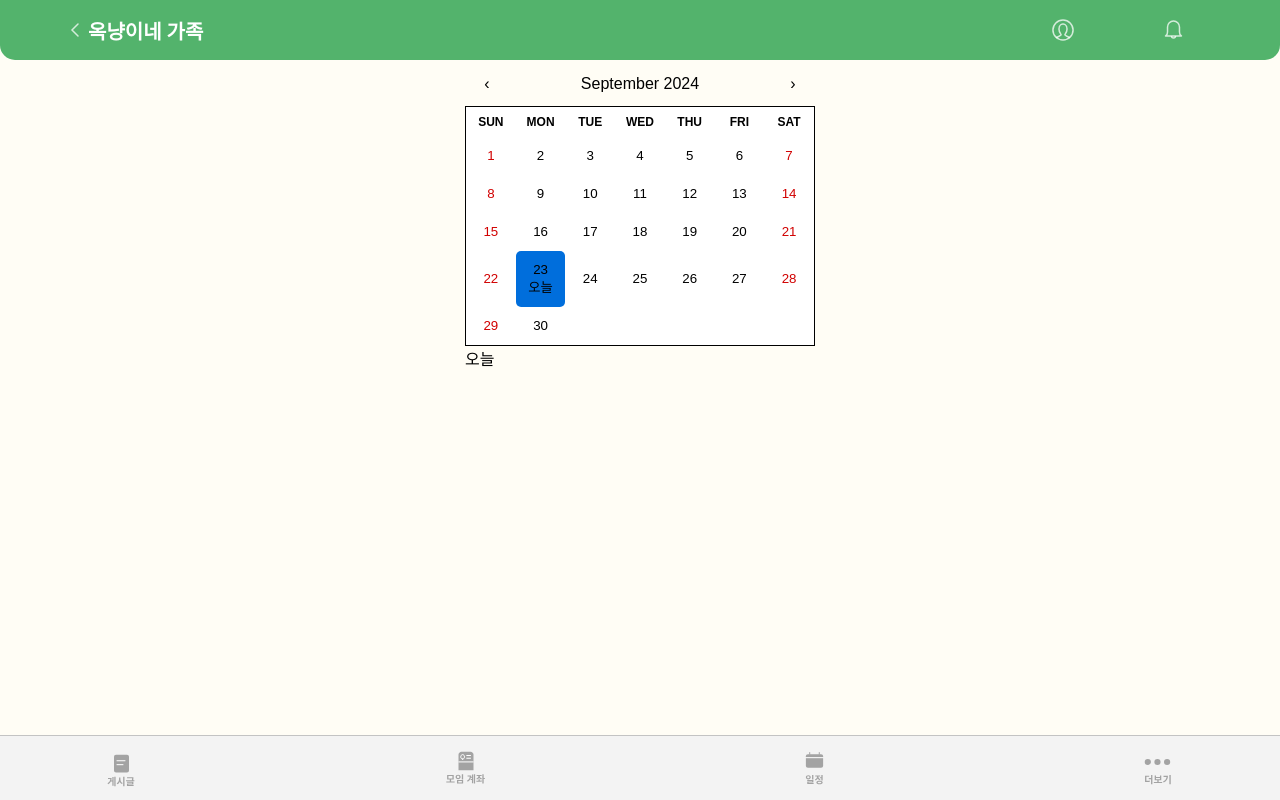
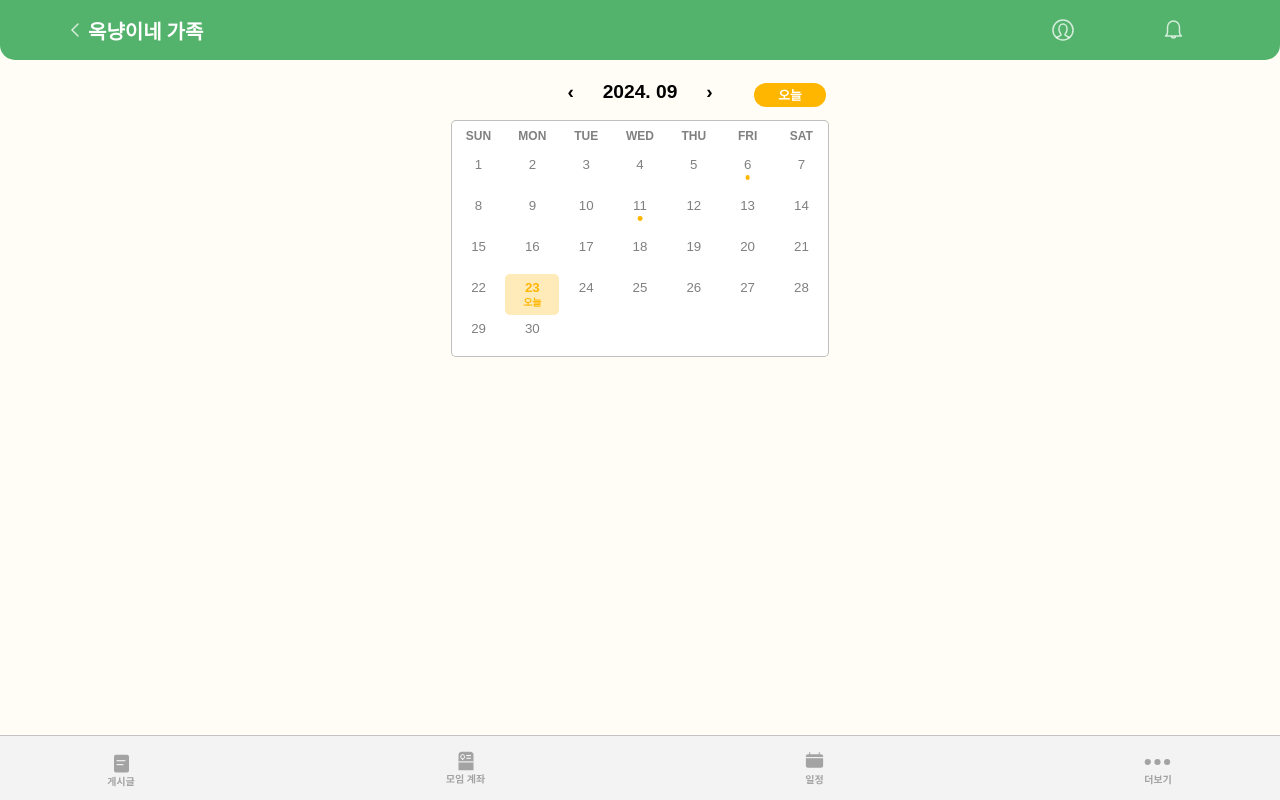
Before and after one commit to JJOK97/more-more, a React (Vite) app in the folder frontend/: page / in a window 1280 px wide. Built offline with nearby package versions, Linux system fonts and the light colour scheme; a web font is replaced by a local one.

Commit message:
desigin: 색상 정리 (S11P21A605-345)

```diff
--- a/frontend/src/assets/css/calendar/calendar.css
+++ b/frontend/src/assets/css/calendar/calendar.css
@@ -1,5 +1,16 @@
 button {
 	color: black !important;
+}
+
+.react-calendar__navigation__label {
+	background-color: #fffdf5;
+}
+
+.react-calendar__navigation__arrow {
+	display: flex;
+	align-items: center;
+	justify-content: center;
+	background-color: #fffdf5;
 }
 
 .react-calendar__month-view__days__day--weekend {
@@ -7,101 +18,116 @@ button {
 }
 
 .react-calendar__month-view__weekdays__weekday abbr {
-	text-decoration: none; /* 밑줄 제거 */
+	text-decoration: none;
 }
 
 .react-calendar {
 	border: none;
+	padding: 0.5rem;
+	background-color: #fffdf5;
+	width: 100%;
+	height: auto;
+	flex-grow: 1;
 }
 
 .react-calendar__navigation {
+	position: relative;
+	display: flex;
+	justify-content: space-between;
+	width: 100%;
 	background-color: #fffdf5;
-	margin-bottom: 0;
 }
 
 .react-calendar__viewContainer {
-	border: 1px solid black;
+	background-color: white;
+	border: 1px solid rgba(0, 0, 0, 0.25);
+	border-radius: 5px;
 }
 
-.StyledCalendarWrapper {
+.styledCalendarWrapper {
 	width: 100%;
+	max-width: 600px;
+	height: 40vh;
 	display: flex;
-	justify-content: center;
+	flex-direction: column;
+	justify-content: space-between;
+	align-items: center;
 	position: relative;
 }
 
-.StyledCalendarWrapper .react-calendar {
-	width: 100%;
-	border: none;
-	border-radius: 0.5rem;
-	box-shadow: 4px 2px 10px 0px rgba(0, 0, 0, 0.13);
-	padding: 3% 5%;
-	background-color: white;
+.react-calendar__month_view {
+	margin: 2.5% 0;
 }
 
-.StyledCalendarWrapper .react-calendar__month-view abbr {
+.styledCalendarWrapper .react-calendar__month-view abbr {
 	color: gray;
 }
 
-.StyledCalendarWrapper .react-calendar__navigation {
+.styledCalendarWrapper .react-calendar__navigation {
+	position: relative;
 	justify-content: center;
+	margin-bottom: 1.5%;
 }
 
-.StyledCalendarWrapper .react-calendar__navigation button {
+.styledCalendarWrapper .react-calendar__navigation button {
 	font-weight: 800;
-	font-size: 1rem;
+	font-size: 1.2rem;
 }
 
-.StyledCalendarWrapper .react-calendar__navigation button:focus {
-	background-color: white;
+.styledCalendarWrapper .react-calendar__navigation button:focus {
+	background-color: #fffdf5;
 }
 
-.StyledCalendarWrapper .react-calendar__navigation button:disabled {
-	background-color: white;
+.styledCalendarWrapper .react-calendar__navigation button:hover {
+	background-color: #ffeea9;
+}
+
+.styledCalendarWrapper .react-calendar__navigation button:disabled {
+	background-color: #fffdf5;
 	color: black;
 }
 
-.StyledCalendarWrapper .react-calendar__navigation__label {
+.styledCalendarWrapper .react-calendar__navigation__label {
 	flex-grow: 0 !important;
 }
 
-.StyledCalendarWrapper .react-calendar__month-view__weekdays abbr {
+.styledCalendarWrapper .react-calendar__month-view__weekdays abbr {
 	text-decoration: none;
 	font-weight: 800;
 }
 
-.StyledCalendarWrapper .react-calendar__month-view__weekdays__weekday--weekend abbr[title='일요일'] {
+.styledCalendarWrapper .react-calendar__month-view__weekdays__weekday--weekend abbr[title='일요일'] {
 	color: red;
 }
 
-.StyledCalendarWrapper .react-calendar__tile--now {
+.styledCalendarWrapper .react-calendar__tile--now {
 	background: none;
 }
 
-.StyledCalendarWrapper .react-calendar__tile--now abbr {
-	color: blue;
+.styledCalendarWrapper .react-calendar__tile--now abbr {
+	color: #ffb600;
 }
 
-.StyledCalendarWrapper .react-calendar__year-view__months__month {
+.styledCalendarWrapper .react-calendar__year-view__months__month {
 	border-radius: 0.8rem;
 	background-color: lightgray;
 	padding: 0;
 }
 
-.StyledCalendarWrapper .react-calendar__tile--hasActive {
-	background-color: blue;
+.styledCalendarWrapper .react-calendar__tile--hasActive {
+	background-color: #ffb600;
 }
 
-.StyledCalendarWrapper .react-calendar__tile--hasActive abbr {
+.styledCalendarWrapper .react-calendar__tile--hasActive abbr {
 	color: white;
 }
 
-.StyledCalendarWrapper .react-calendar__tile {
+.styledCalendarWrapper .react-calendar__tile {
 	padding: 5px 0px 18px;
 	position: relative;
 }
 
-.StyledCalendarWrapper .react-calendar__year-view__months__month {
+.styledCalendarWrapper .react-calendar__year-view__months__month {
 	flex: 0 0 calc(33.3333% - 10px) !important;
 	margin-inline-start: 5px !important;
 	margin-inline-end: 5px !important;
@@ -112,33 +138,35 @@ button {
 	color: gray;
 }
 
-.StyledCalendarWrapper .react-calendar__tile:enabled:hover,
-.StyledCalendarWrapper .react-calendar__tile:enabled:focus,
-.StyledCalendarWrapper .react-calendar__tile--active {
-	background-color: yellow;
+.styledCalendarWrapper .react-calendar__tile:enabled:hover,
+.styledCalendarWrapper .react-calendar__tile:enabled:focus,
+.styledCalendarWrapper .react-calendar__tile--active {
+	background-color: #ffebb9;
 	border-radius: 0.3rem;
+	font-weight: bold;
 }
 
-.StyledDate {
+.styledDate {
 	position: absolute;
-	right: 7%;
-	top: 6%;
-	background-color: blue;
-	color: yellow;
+	right: 3%;
+	top: 10.3%;
+	transform: translateY(-50%);
+	background-color: #ffb600;
+	color: #ffffff;
 	width: 18%;
 	min-width: fit-content;
 	height: 1.5rem;
 	text-align: center;
-	margin: 0 auto;
 	line-height: 1.6rem;
 	border-radius: 15px;
 	font-size: 0.8rem;
 	font-weight: 800;
+	z-index: 10;
 }
 
-.StyledToday {
+.styledToday {
 	font-size: x-small;
-	color: brown;
+	color: #ffb600;
 	font-weight: 600;
 	position: absolute;
 	top: 50%;
@@ -146,8 +174,8 @@ button {
 	transform: translateX(-50%);
 }
 
-.StyledDot {
-	background-color: brown;
+.styledDot {
+	background-color: #ffb600;
 	border-radius: 50%;
 	width: 0.3rem;
 	height: 0.3rem;
--- a/frontend/src/components/calendar/Calendar.jsx
+++ b/frontend/src/components/calendar/Calendar.jsx
@@ -1,44 +1,61 @@
 import React, { useState } from 'react';
 import { Calendar as ReactCalendar } from 'react-calendar';
-import 'react-calendar/dist/Calendar.css'; // 기본 CSS 로드
-import '@/assets/css/calendar/calendar.css'; // 커스텀 CSS 로드
-import moment from 'moment'; // 날짜 형식 변환을 위한 moment.js
+import 'react-calendar/dist/Calendar.css';
+import '@/assets/css/calendar/calendar.css';
+import moment from 'moment';
 
 function Calendar() {
-	const today = new Date(); // 오늘 날짜
-	const [date, setDate] = useState(today); // 선택된 날짜 상태
-	const [activeStartDate, setActiveStartDate] = useState(today); // 달력에서 보여질 현재 날짜 상태
-	const attendDay = ['2023-12-03', '2023-12-13']; // 출석한 날짜 예시
+	const today = new Date();
+	const [date, setDate] = useState(today);
 
-	// 날짜 선택 핸들러
+	const [activeStartDate, setActiveStartDate] = useState(today);
+
+	const [view, setView] = useState('month');
+
+	const attendDay = ['2024-09-11', '2024-09-06'];
+
 	const handleDateChange = (newDate) => {
 		setDate(newDate);
 	};
 
-	// 오늘 버튼 클릭 시 오늘 날짜로 이동
-	const handleTodayClick = () => {
-		const today = new Date();
-		setActiveStartDate(today);
-		setDate(today);
+	const getButtonText = () => {
+		if (view === 'year') {
+			return '이번 달';
+		} else if (view === 'month') {
+			return '오늘';
+		}
+	};
+
+	const handleButtonClick = () => {
+		if (view === 'year') {
+			setActiveStartDate(today);
+		} else if (view === 'month') {
+			setActiveStartDate(today);
+			setDate(today);
+		}
 	};
 
 	return (
-		<div className="calendar-wrapper">
-			{/* ReactCalendar 컴포넌트 */}
+		<div className="styledCalendarWrapper">
 			<ReactCalendar
 				value={date}
 				onChange={handleDateChange}
-				formatDay={(locale, date) => date.getDate()} // 날짜만 표시
-				formatYear={(locale, date) => date.getFullYear()} // 년도만 표시
-				formatMonthYear={(locale, date) => date.toLocaleDateString(locale, { month: 'long', year: 'numeric' })} // '월 년도' 형식으로 표시 (ex: 2024년 9월)
-				calendarType="gregory" // 일요일부터 시작
-				showNeighboringMonth={false} // 전달 및 다음달 날짜 숨기기
-				next2Label={null} // 1년 단위 이동 버튼 제거
-				prev2Label={null} // 1년 단위 이동 버튼 제거
-				// 오늘 날짜로 돌아오는 기능
+				formatDay={(locale, date) => date.getDate()}
+				formatYear={(locale, date) => date.getFullYear()}
+				formatMonthYear={(locale, date) => moment(date).format('YYYY. MM')}
+				calendarType="gregory"
+				showNeighboringMonth={false}
+				next2Label={null}
+				prev2Label={null}
+				minDetail="year"
 				activeStartDate={activeStartDate}
-				onActiveStartDateChange={({ activeStartDate }) => setActiveStartDate(activeStartDate)}
-				// 오늘 날짜와 출석 날짜에 맞춤형 요소 추가
+				onActiveStartDateChange={({ activeStartDate, view }) => {
+					setActiveStartDate(activeStartDate);
+					setView(view);
+				}}
+				onViewChange={({ activesStartDate, view }) => {
+					setView(view);
+				}}
 				tileContent={({ date, view }) => {
 					let html = [];
 					if (
@@ -46,34 +63,31 @@ function Calendar() {
 						date.getMonth() === today.getMonth() &&
 						date.getDate() === today.getDate()
 					) {
-						// 오늘 날짜에 "오늘" 텍스트 추가
 						html.push(
 							<div
 								key="today"
-								className="styled-today"
+								className="styledToday"
 							>
 								오늘
 							</div>,
 						);
 					}
 					if (attendDay.includes(moment(date).format('YYYY-MM-DD'))) {
-						// 출석한 날짜에 점 추가
 						html.push(
 							<div
 								key={moment(date).format('YYYY-MM-DD')}
-								className="styled-dot"
+								className="styledDot"
 							/>,
 						);
 					}
 					return <>{html}</>;
 				}}
 			/>
-			{/* 오늘 날짜로 이동하는 버튼 */}
 			<div
-				className="styled-date"
-				onClick={handleTodayClick}
+				className="styledDate"
+				onClick={handleButtonClick}
 			>
-				오늘
+				{getButtonText()}
 			</div>
 		</div>
 	);
```
